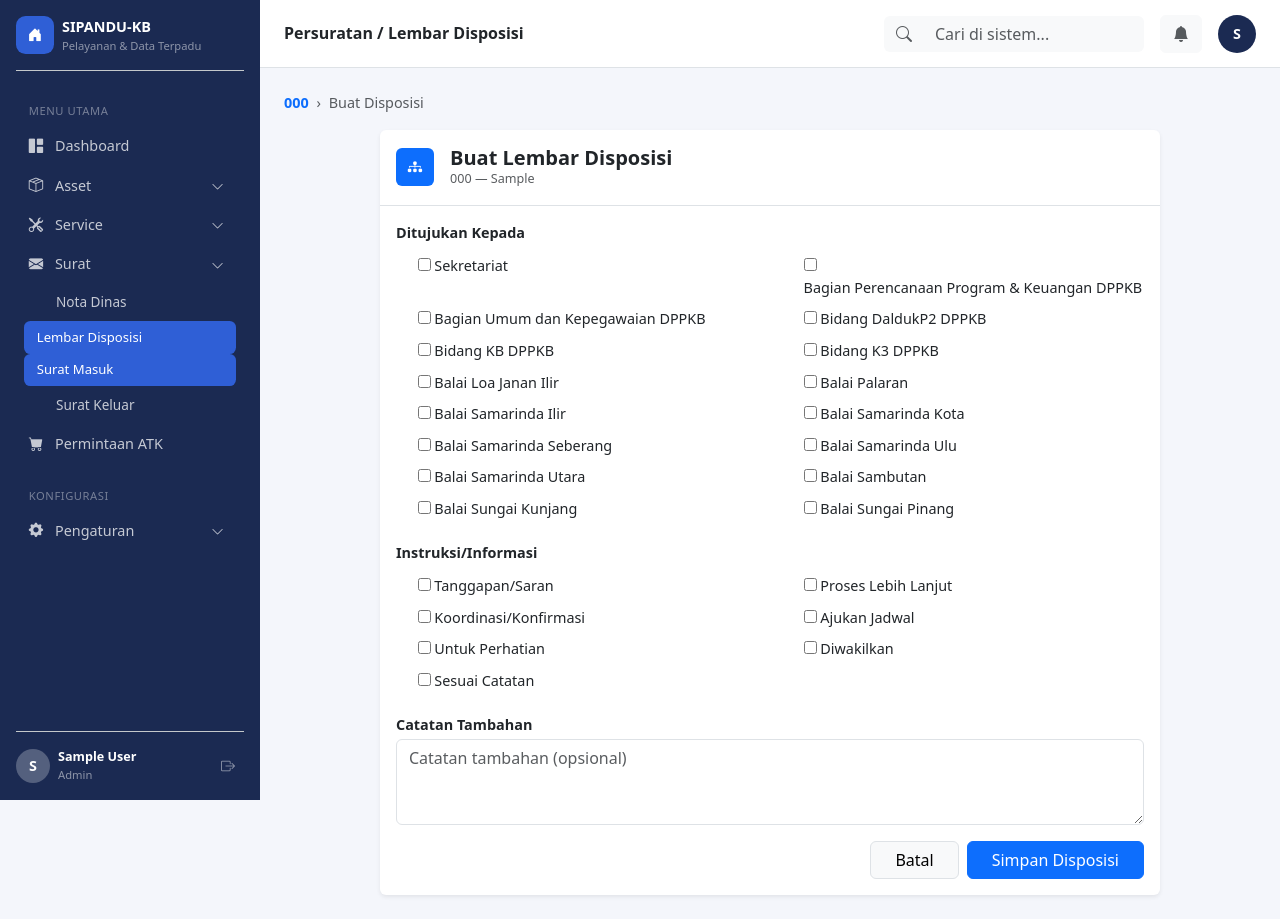
After one commit to AhmadGhozi/Website-SIPANDU, a Django app: page /persuratan/surat-masuk/1/disposisi/tambah/ in a window 1280 px wide. The commit adds this page. Run offline with Django 5.2, Linux system fonts and the light colour scheme; a user stored in the database is signed in; tables that the repository leaves empty hold one stand-in row (values such as "Sample post").

Commit message:
Menambahkan fungi Lembar disposisi beserta tampilannya

```diff
--- a/persuratan/forms.py
+++ b/persuratan/forms.py
@@ -1,5 +1,7 @@
 from django import forms
 from .models import SuratMasuk, SuratKeluar
+from pengguna.models import Profile
+from .models import Disposisi, INSTRUKSI_CHOICES
 
 
 class SuratMasukForm(forms.ModelForm):
@@ -37,3 +39,23 @@ class SuratKeluarForm(forms.ModelForm):
             'tanggal_surat': forms.DateInput(attrs={'class': 'form-control', 'type': 'date'}),
             'file_scan': forms.ClearableFileInput(attrs={'class': 'form-control'}),
         }
+
+class DisposisiForm(forms.ModelForm):
+    unit_tujuan = forms.MultipleChoiceField(
+        choices=Profile.UNIT_KERJA_CHOICES,
+        widget=forms.CheckboxSelectMultiple,
+        label="Ditujukan Kepada",
+    )
+    instruksi = forms.MultipleChoiceField(
+        choices=INSTRUKSI_CHOICES,
+        widget=forms.CheckboxSelectMultiple,
+        label="Instruksi/Informasi",
+        required=False,
+    )
+
+    class Meta:
+        model = Disposisi
+        fields = ['unit_tujuan', 'instruksi', 'catatan']
+        widgets = {
+            'catatan': forms.Textarea(attrs={'class': 'form-control', 'rows': 3, 'placeholder': 'Catatan tambahan (opsional)'}),
+        }
--- a/persuratan/models.py
+++ b/persuratan/models.py
@@ -79,3 +79,51 @@ class SuratKeluar(models.Model):
             'segera': 'bg-danger-subtle text-danger',
             'rahasia': 'bg-dark-subtle text-dark',
         }.get(self.sifat, 'bg-secondary-subtle text-secondary')
+
+INSTRUKSI_CHOICES = [
+    ('tanggapan_saran', 'Tanggapan/Saran'),
+    ('proses_lebih_lanjut', 'Proses Lebih Lanjut'),
+    ('koordinasi_konfirmasi', 'Koordinasi/Konfirmasi'),
+    ('ajukan_jadwal', 'Ajukan Jadwal'),
+    ('untuk_perhatian', 'Untuk Perhatian'),
+    ('diwakilkan', 'Diwakilkan'),
+    ('sesuai_catatan', 'Sesuai Catatan'),
+]
+
+
+class Disposisi(models.Model):
+    STATUS_CHOICES = [
+        ('menunggu', 'Menunggu Tindak Lanjut'),
+        ('ditindaklanjuti', 'Sudah Ditindaklanjuti'),
+    ]
+
+    surat_masuk = models.ForeignKey(SuratMasuk, on_delete=models.CASCADE, related_name='disposisi')
+
+    unit_tujuan = models.JSONField(default=list, verbose_name="Ditujukan Kepada")
+    instruksi = models.JSONField(default=list, verbose_name="Instruksi/Informasi")
+    catatan = models.TextField(blank=True, verbose_name="Catatan Tambahan")
+
+    status = models.CharField(max_length=20, choices=STATUS_CHOICES, default='menunggu')
+
+    dibuat_oleh = models.ForeignKey(User, on_delete=models.SET_NULL, null=True, related_name='disposisi_dibuat')
+    tanggal_disposisi = models.DateTimeField(auto_now_add=True)
+
+    ditindaklanjuti_oleh = models.ForeignKey(User, on_delete=models.SET_NULL, null=True, blank=True, related_name='disposisi_ditindaklanjuti')
+    tanggal_tindak_lanjut = models.DateTimeField(null=True, blank=True)
+
+    class Meta:
+        ordering = ['-tanggal_disposisi']
+        verbose_name = "Disposisi"
+        verbose_name_plural = "Disposisi"
+
+    def __str__(self):
+        return f"Disposisi - {self.surat_masuk.nomor_surat}"
+
+    @property
+    def label_instruksi(self):
+        mapping = dict(INSTRUKSI_CHOICES)
+        return [mapping.get(i, i) for i in self.instruksi]
+
+    @property
+    def badge_status(self):
+        return 'bg-warning-subtle text-warning' if self.status == 'menunggu' else 'bg-success-subtle text-success'
--- a/persuratan/urls.py
+++ b/persuratan/urls.py
@@ -15,4 +15,9 @@ urlpatterns = [
     path('surat-keluar/<int:pk>/', views.surat_keluar_detail, name='surat_keluar_detail'),
     path('surat-keluar/<int:pk>/edit/', views.surat_keluar_update, name='surat_keluar_update'),
     path('surat-keluar/<int:pk>/hapus/', views.surat_keluar_delete, name='surat_keluar_delete'),
+
+    path('surat-masuk/<int:surat_pk>/disposisi/tambah/', views.disposisi_create, name='disposisi_create'),
+    path('disposisi/', views.disposisi_list, name='disposisi_list'),
+    path('disposisi/<int:pk>/', views.disposisi_detail, name='disposisi_detail'),
+    path('disposisi/<int:pk>/tindak-lanjut/', views.disposisi_tindak_lanjut, name='disposisi_tindak_lanjut'),
 ]
--- a/persuratan/views.py
+++ b/persuratan/views.py
@@ -2,8 +2,9 @@ from django.contrib.auth.decorators import login_required
 from django.shortcuts import render, redirect, get_object_or_404
 from django.contrib import messages
 from django.db.models import Q
-from .models import SuratMasuk, SuratKeluar
-from .forms import SuratMasukForm, SuratKeluarForm
+from django.utils import timezone
+from .models import SuratMasuk, SuratKeluar, Disposisi
+from .forms import SuratMasukForm, SuratKeluarForm, DisposisiForm
 from dashboard.models import ActivityLog
 
 
@@ -216,3 +217,86 @@ def surat_keluar_delete(request, pk):
         surat.delete()
         messages.success(request, 'Surat keluar berhasil dihapus.')
     return redirect('persuratan:surat_keluar_list')
+
+# ===== DISPOSISI =====
+
+def is_tujuan_disposisi(user, disposisi):
+    profile = getattr(user, 'profile', None)
+    if not profile:
+        return False
+    return profile.unit_kerja in disposisi.unit_tujuan
+
+
+@login_required
+def disposisi_list(request):
+    profile = getattr(request.user, 'profile', None)
+
+    if profile and is_umum_or_kasubag(request.user):
+        daftar_disposisi = Disposisi.objects.all()
+    elif profile:
+        daftar_disposisi = Disposisi.objects.filter(unit_tujuan__contains=profile.unit_kerja)
+    else:
+        daftar_disposisi = Disposisi.objects.none()
+
+    context = {'daftar_disposisi': daftar_disposisi}
+    return render(request, 'persuratan/disposisi_list.html', context)
+
+
+@login_required
+def disposisi_create(request, surat_pk):
+    if not is_umum_or_kasubag(request.user):
+        messages.error(request, 'Anda tidak memiliki akses ke halaman ini.')
+        return redirect('dashboard')
+
+    surat = get_object_or_404(SuratMasuk, pk=surat_pk)
+
+    if request.method == 'POST':
+        form = DisposisiForm(request.POST)
+        if form.is_valid():
+            disposisi = form.save(commit=False)
+            disposisi.surat_masuk = surat
+            disposisi.dibuat_oleh = request.user
+            disposisi.save()
+            ActivityLog.objects.create(
+                aksi='created',
+                deskripsi=f"Disposisi surat: {surat.nomor_surat}",
+                user=request.user,
+            )
+            messages.success(request, 'Disposisi berhasil dibuat.')
+            return redirect('persuratan:disposisi_detail', pk=disposisi.pk)
+    else:
+        form = DisposisiForm()
+
+    context = {'form': form, 'surat': surat}
+    return render(request, 'persuratan/disposisi_form.html', context)
+
+
+@login_required
+def disposisi_detail(request, pk):
+    disposisi = get_object_or_404(Disposisi, pk=pk)
+    bisa_tindak_lanjut = is_tujuan_disposisi(request.user, disposisi) and disposisi.status == 'menunggu'
+    context = {'disposisi': disposisi, 'bisa_tindak_lanjut': bisa_tindak_lanjut}
+    return render(request, 'persuratan/disposisi_detail.html', context)
+
+
+@login_required
+def disposisi_tindak_lanjut(request, pk):
+    disposisi = get_object_or_404(Disposisi, pk=pk)
+
+    if not is_tujuan_disposisi(request.user, disposisi):
+        messages.error(request, 'Anda tidak memiliki akses untuk menindaklanjuti disposisi ini.')
+        return redirect('persuratan:disposisi_detail', pk=pk)
+
+    if request.method == 'POST':
+        disposisi.status = 'ditindaklanjuti'
+        disposisi.ditindaklanjuti_oleh = request.user
+        disposisi.tanggal_tindak_lanjut = timezone.now()
+        disposisi.save()
+        ActivityLog.objects.create(
+            aksi='updated',
+            deskripsi=f"Tindak lanjut disposisi: {disposisi.surat_masuk.nomor_surat}",
+            user=request.user,
+        )
+        messages.success(request, 'Disposisi berhasil ditandai sebagai ditindaklanjuti.')
+
+    return redirect('persuratan:disposisi_detail', pk=pk)
--- a/templates/base.html
+++ b/templates/base.html
@@ -260,6 +260,11 @@
                     </a>
                 </li>
                 <li class="nav-item">
+                    <a href="{% url 'persuratan:disposisi_list' %}" class="nav-link {% if 'disposisi' in request.path %}active{% endif %}">
+                        <i class="bi bi-envelope-fill me-2"></i> Lembar Disposisi
+                    </a>
+                </li>
+                <li class="nav-item">
                     <a href="{% url 'databarang:stok_unit_list' %}" class="nav-link {% if 'stok-unit' in request.path %}active{% endif %}">
                         <i class="bi bi-box-seam me-2"></i> Stok Barang
                     </a>
@@ -343,7 +348,11 @@
                     <div class="collapse submenu {% if 'nota-dinas' in request.path or 'lembar-disposisi' in request.path or 'surat-masuk' in request.path or 'surat-keluar' in request.path %}show{% endif %}" id="menuSurat">
                         <ul class="nav flex-column">
                             <li class="nav-item"><a href="#" class="nav-link">Nota Dinas</a></li>
-                            <li class="nav-item"><a href="#" class="nav-link">Lembar Disposisi</a></li>
+                            <li class="nav-item">
+                                <a href="{% url 'persuratan:disposisi_list' %}" class="nav-link {% if 'disposisi' in request.path %}active{% endif %}">
+                                    Lembar Disposisi
+                                </a>
+                            </li>
                             <li class="nav-item">
                                 <a href="{% url 'persuratan:surat_masuk_list' %}" class="nav-link {% if 'surat-masuk' in request.path %}active{% endif %}">
                                     Surat Masuk
--- /dev/null
+++ b/templates/persuratan/disposisi_form.html
@@ -0,0 +1,77 @@
+{% extends "base.html" %}
+
+{% block title %}Buat Disposisi{% endblock %}
+{% block page_title %}Persuratan / Lembar Disposisi{% endblock %}
+
+{% block content %}
+
+<nav class="mb-3">
+    <a href="{% url 'persuratan:surat_masuk_detail' surat.pk %}" class="text-decoration-none fw-semibold text-primary">{{ surat.nomor_surat }}</a>
+    <span class="text-muted mx-1">›</span>
+    <span class="text-muted">Buat Disposisi</span>
+</nav>
+
+<div class="d-flex justify-content-center">
+    <div class="card border-0 shadow-sm w-100" style="max-width: 780px;">
+        <div class="card-body border-bottom p-3">
+            <div class="d-flex align-items-center gap-3">
+                <div class="rounded d-flex align-items-center justify-content-center flex-shrink-0 bg-primary" style="width: 38px; height: 38px;">
+                    <i class="bi bi-diagram-3-fill text-white"></i>
+                </div>
+                <div>
+                    <h5 class="fw-bold mb-0">Buat Lembar Disposisi</h5>
+                    <p class="text-muted small mb-0">{{ surat.nomor_surat }} — {{ surat.perihal }}</p>
+                </div>
+            </div>
+        </div>
+
+        <div class="card-body p-3">
+            <form method="post">
+                {% csrf_token %}
+
+                <div class="mb-3">
+                    <label class="form-label fw-semibold mb-2">Ditujukan Kepada</label>
+                    <div class="row">
+                        {% for checkbox in form.unit_tujuan %}
+                        <div class="col-md-6">
+                            <div class="form-check py-1">
+                                {{ checkbox.tag }}
+                                <label class="form-check-label" for="{{ checkbox.id_for_label }}">{{ checkbox.choice_label }}</label>
+                            </div>
+                        </div>
+                        {% endfor %}
+                    </div>
+                    {% if form.unit_tujuan.errors %}
+                        <div class="text-danger small mt-1">{{ form.unit_tujuan.errors.0 }}</div>
+                    {% endif %}
+                </div>
+
+                <div class="mb-3">
+                    <label class="form-label fw-semibold mb-2">Instruksi/Informasi</label>
+                    <div class="row">
+                        {% for checkbox in form.instruksi %}
+                        <div class="col-md-6">
+                            <div class="form-check py-1">
+                                {{ checkbox.tag }}
+                                <label class="form-check-label" for="{{ checkbox.id_for_label }}">{{ checkbox.choice_label }}</label>
+                            </div>
+                        </div>
+                        {% endfor %}
+                    </div>
+                </div>
+
+                <div class="mb-3">
+                    <label class="form-label fw-semibold mb-1">Catatan Tambahan</label>
+                    {{ form.catatan }}
+                </div>
+
+                <div class="d-flex justify-content-end gap-2">
+                    <a href="{% url 'persuratan:surat_masuk_detail' surat.pk %}" class="btn btn-light border px-4">Batal</a>
+                    <button type="submit" class="btn btn-primary px-4 text-white">Simpan Disposisi</button>
+                </div>
+            </form>
+        </div>
+    </div>
+</div>
+
+{% endblock %}
```
Also changed, not shown: templates/persuratan/disposisi_detail.html (added, +112 -0 lines), templates/persuratan/disposisi_list.html (added, +52 -0 lines), templates/persuratan/surat_masuk_detail.html (+18 -1 lines), persuratan/migrations/0002_disposisi.py (added).
